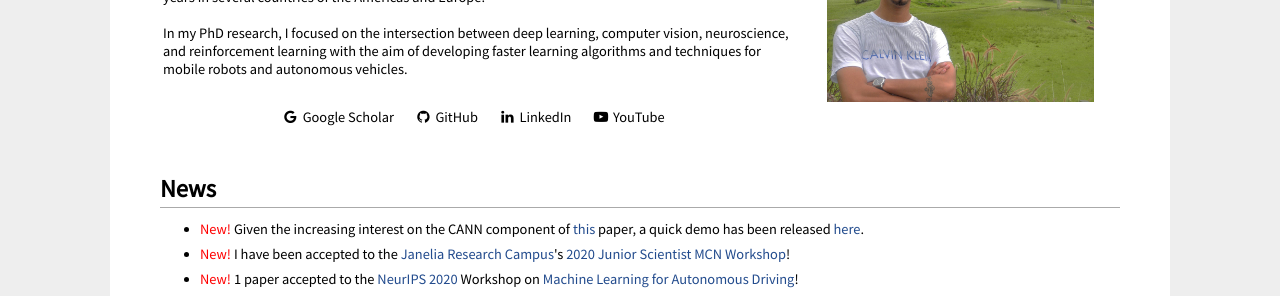
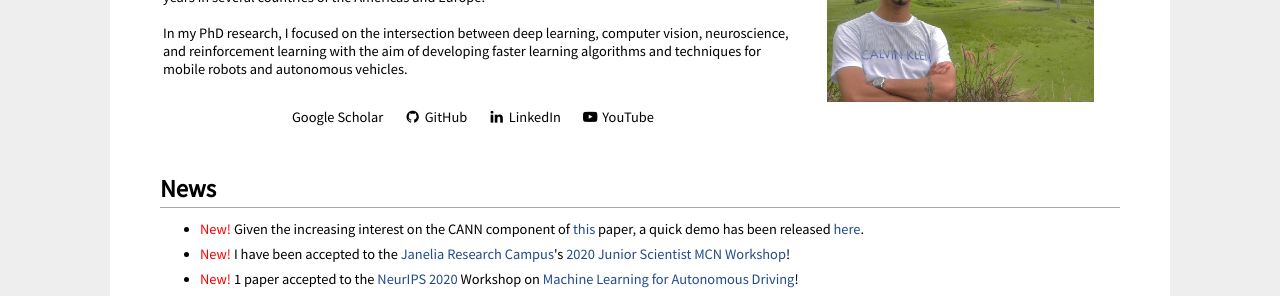
Before and after one commit to mchancan/mchancan.github.io, a Jekyll site: the page built from index.html, in a window 1280 px wide. Shown: the part 204-500 px from the top of the page. Built offline with Jekyll 4.4.1, drawn with Linux system fonts in a browser that asks for light colours; comment, search, counter and statistics services are not loaded.

Commit message:
Update index.html

```diff
--- a/index.html
+++ b/index.html
@@ -18,7 +18,8 @@ title: Marvin Chancán
 			In my PhD research, I focused on the intersection between deep learning, computer vision, neuroscience, and reinforcement learning with the aim of developing faster learning algorithms and techniques for mobile robots and autonomous vehicles.</br>
 			</br>
 			<p align="center">
-			<a class="h1" href="https://scholar.google.com/citations?user=iK7xhJ4AAAAJ&hl=en" title="Follow on Google Scholar" target="_blank"> <i class="fa fa-fw fa-google" style="color:black"></i> <span style="color:black">Google Scholar</span></a> &nbsp; &nbsp; &nbsp;
+			<a href="https://scholar.google.com/citations?user=iK7xhJ4AAAAJ&hl=en" target="_blank" title="Follow on Google Scholar"><i class="ai ai-google-scholar"></i> <span style="color:black">Google Scholar</span></a> &nbsp; &nbsp; &nbsp;
+			<!--<a href="https://scholar.google.com/citations?user=iK7xhJ4AAAAJ&hl=en" title="Follow on Google Scholar" target="_blank"> <i class="fa fa-fw fa-google" style="color:black"></i> <span style="color:black">Google Scholar</span></a> &nbsp; &nbsp; &nbsp;-->
 			<a href="https://github.com/mchancan" title="Follow on GitHub" target="_blank"> <i class="fa fa-fw fa-github" style="color:black"></i> <span style="color:black">GitHub</span></a> &nbsp; &nbsp; &nbsp;
 			<a href="https://www.linkedin.com/in/mchancan" title="Follow on LinkedIn" target="_blank"> <i class="fa fa-fw fa-linkedin" style="color:black"></i> <span style="color:black">LinkedIn</span></a> &nbsp; &nbsp; &nbsp;
 			<a href="https://www.youtube.com/channel/UCrvgoqpKBbeye87FtqdW4Iw" title="Follow on YouTube" target="_blank"> <i class="fa fa-fw fa-youtube-play" style="color:black"></i> <span style="color:black">YouTube</span></a> &nbsp; &nbsp; &nbsp;
```
